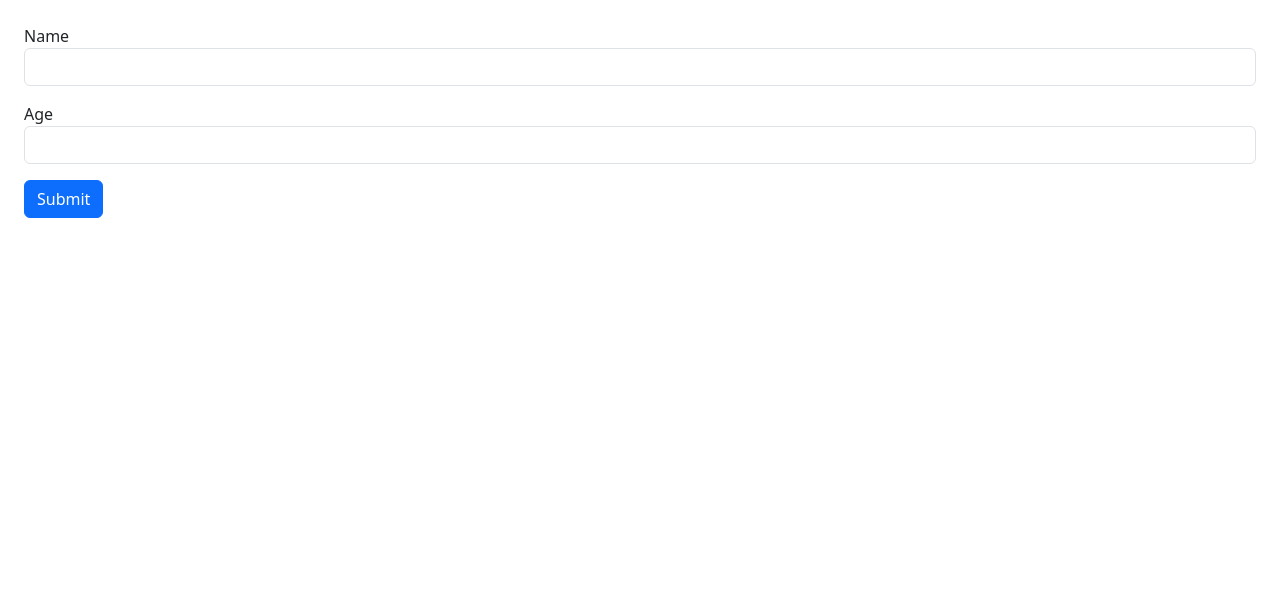
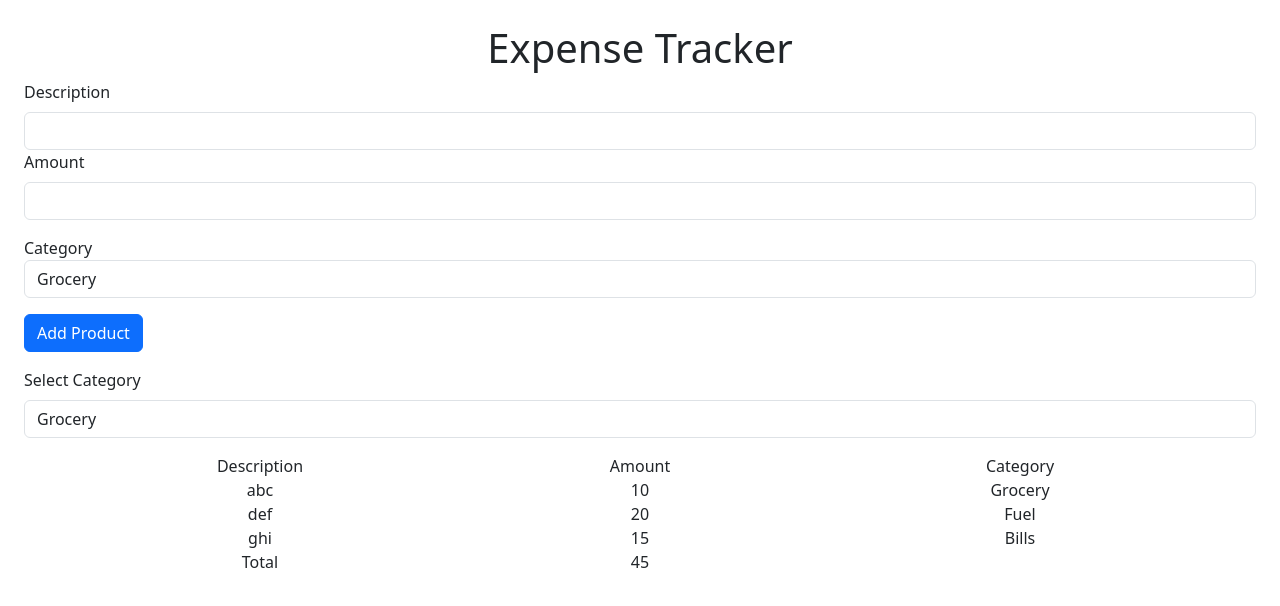
Before and after one commit to saadurrehman8113/game-fetch, a React (Vite) app: page / in a window 1280 px wide. Shown: the top 606 px of the page. Built offline with nearby package versions, Linux system fonts and the light colour scheme.

Commit message:
partially implemented

```diff
--- a/src/App.tsx
+++ b/src/App.tsx
@@ -1,9 +1,9 @@
-import Form from "./components/Form";
+import ExpenseTracker from "./components/Expense Tracker";
 
 const App = () => {
   return (
     <div className="p-4">
-      <Form />
+      <ExpenseTracker />
     </div>
   );
 };
--- /dev/null
+++ b/src/components/Expense Tracker/AddProduct.tsx
@@ -0,0 +1,59 @@
+import { useForm, type FieldValues } from "react-hook-form";
+
+interface Props {
+  categories: string[];
+}
+
+const AddProduct = ({ categories }: Props) => {
+  const {
+    register,
+    handleSubmit,
+    formState: { errors },
+  } = useForm();
+
+  const submitForm = (formData: FieldValues) => console.log(formData);
+
+  return (
+    <form onSubmit={handleSubmit(submitForm)} className="mb-3">
+      <div className="mb-3">
+        <label htmlFor="Description" className="form-label">
+          Description
+        </label>
+        <input
+          {...register("Description")}
+          id="Description"
+          type="text"
+          className="form-control"
+        />
+        <div className="mb-3">
+          <label htmlFor="Amount" className="form-label">
+            Amount
+          </label>
+          <input
+            {...register("Amount")}
+            id="Amount"
+            type="numeric"
+            className="form-control"
+          />
+        </div>
+        <div className="mb-3">
+          <label htmlFor="Category" className="form-lable">
+            Category
+          </label>
+          <select
+            {...register("Category")}
+            id="Category"
+            className="form-control"
+          >
+            {categories.map((category, index) => (
+              <option key={index}>{category}</option>
+            ))}
+          </select>
+        </div>
+        <button className="btn btn-primary">Add Product</button>
+      </div>
+    </form>
+  );
+};
+
+export default AddProduct;
--- /dev/null
+++ b/src/components/Expense Tracker/ExpenseTracker.tsx
@@ -0,0 +1,50 @@
+import { useState } from "react";
+import AddProduct from "./AddProduct";
+import ListProducts from "./ListProducts";
+
+// interface Products {
+//   description: string;
+//   amount: number;
+//   category: string;
+// }
+
+const ExpenseTracker = () => {
+  const [filterBy, setFilterBy] = useState("");
+  const [products, setProducts] = useState([
+    {
+      description: "abc",
+      amount: 10,
+      category: "Grocery",
+    },
+    {
+      description: "def",
+      amount: 20,
+      category: "Fuel",
+    },
+    {
+      description: "ghi",
+      amount: 15,
+      category: "Bills",
+    },
+  ]);
+
+  return (
+    <>
+      <h1 className="text-center">Expense Tracker</h1>
+      <AddProduct categories={products.map((product) => product.category)} />
+      <ListProducts
+        products={
+          filterBy
+            ? products.filter((product) => product.category === filterBy)
+            : products
+        }
+        categories={products.map((product) => product.category)}
+        onSelectCategory={(event) => {
+          setFilterBy(event.target.value);
+        }}
+      />
+    </>
+  );
+};
+
+export default ExpenseTracker;
--- /dev/null
+++ b/src/components/Expense Tracker/ListProducts.tsx
@@ -0,0 +1,58 @@
+interface Props {
+  products: { description: string; amount: number; category: string }[];
+  categories: string[];
+  onSelectCategory: (category: string) => void;
+}
+
+const ListProducts = ({ products, categories, onSelectCategory }: Props) => {
+  return (
+    <>
+      <div className="mb-3">
+        <label htmlFor="Select Category" className="form-label">
+          Select Category
+        </label>
+        <select
+          onChange={onSelectCategory}
+          id="Select Category"
+          className="form-control"
+        >
+          {categories.map((category, index) => (
+            <option key={index} value={category}>
+              {category}
+            </option>
+          ))}
+        </select>
+      </div>
+
+      <div>
+        <div className="container text-center">
+          <div className="row">
+            <div className="col">Description</div>
+            <div className="col">Amount</div>
+            <div className="col">Category</div>
+          </div>
+          {products.map((product: any, index) => (
+            <div key={index} className="row">
+              <div className="col">{product.description}</div>
+              <div className="col">{product.amount}</div>
+              <div className="col">{product.category}</div>
+            </div>
+          ))}
+          <div className="row">
+            <div className="row">{""}</div>
+            <div className="col">Total</div>
+            <div className="col">
+              {products.length &&
+                products
+                  .map((product: any) => product.amount)
+                  .reduce((a, c) => a + c)}
+            </div>
+            <div className="col"></div>
+          </div>
+        </div>
+      </div>
+    </>
+  );
+};
+
+export default ListProducts;
--- /dev/null
+++ b/src/components/Expense Tracker/index.ts
@@ -0,0 +1,3 @@
+import ExpenseTracker from "./ExpenseTracker";
+
+export default ExpenseTracker;
--- a/src/components/Form/Form.tsx
+++ b/src/components/Form/Form.tsx
@@ -17,7 +17,7 @@ const Form = () => {
   const {
     register,
     handleSubmit,
-    formState: { errors },
+    formState: { errors, isValid },
   } = useForm<FormData>({
     resolver: zodResolver(schema), //integrating the zod schema with hookform
   });
@@ -51,7 +51,9 @@ const Form = () => {
         {errors.age && <p className="text-danger">{errors.age.message}</p>}
       </div>
 
-      <button className="btn btn-primary">Submit</button>
+      <button disabled={!isValid} className="btn btn-primary">
+        Submit
+      </button>
     </form>
   );
 };
```
